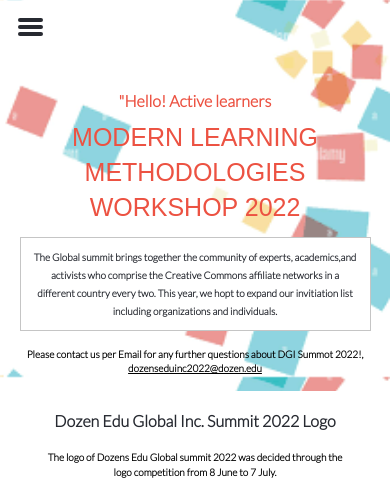
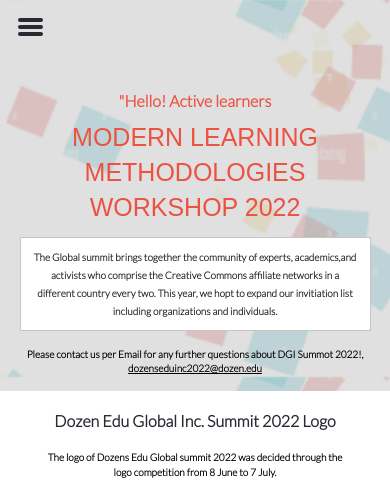
Before and after one commit to udeaghad/Captstone-Workshop-Invitation, a plain HTML site: page about.html in a window 390 px wide. Shown: the top 503 px of the page. Drawn offline with Linux system fonts and the light colour scheme; a web font is replaced by a local one.

Commit message:
Update background for mobile

```diff
--- a/about.html
+++ b/about.html
@@ -14,7 +14,7 @@
 </head>
 <body>
     <main>
-
+       <div class="bg-image-about"></div>
         <header>
 
             <div class="container">
@@ -164,7 +164,7 @@
 
 
         <section class="about-page" id="about-page">
-           <div class="bg-image-about"></div>
+         <!--  <div class="bg-image-about"></div>-->
          <div class="about-home">
             <div class="page-topic">
                 <p>"Hello! Active learners</p>
--- a/style.scss
+++ b/style.scss
@@ -681,6 +681,24 @@
         display: none;
     }
 
+    .bg-image {
+        background-color: #d3d3d3;
+    opacity: 0.7;
+    position: absolute;
+    z-index: -1;
+    width: 104%;
+    height: 1197px;
+    }
+
+    .bg-image-about {
+        background-color: #d3d3d3;
+    opacity: 0.7;
+    position: absolute;
+    z-index: -1;
+    width: 104%;
+    height: 1197px;
+    }
+
 
     @media screen and (min-width: 768px) {
        header {
@@ -1146,7 +1164,7 @@
         background-color: $ashColor;
     }
 
-    .bg-image {
+   /* .bg-image {
         background-color: #d3d3d3;
     opacity: 0.7;
     position: absolute;
@@ -1162,7 +1180,7 @@
     z-index: -1;
     width: 104%;
     height: 1197px;
-    }
+    }*/
 
 
 
```
Also changed, not shown: index.html (+2 -2 lines), style.css, 1 other file.
